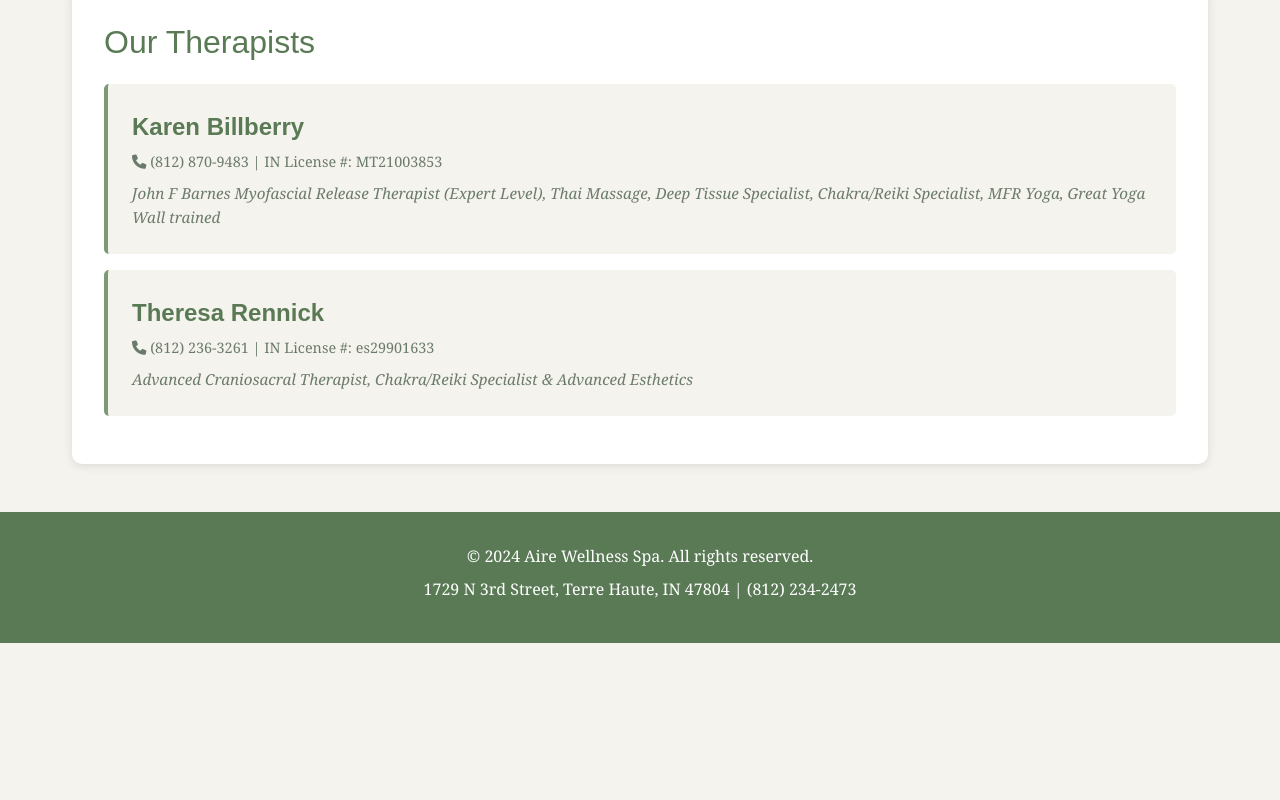
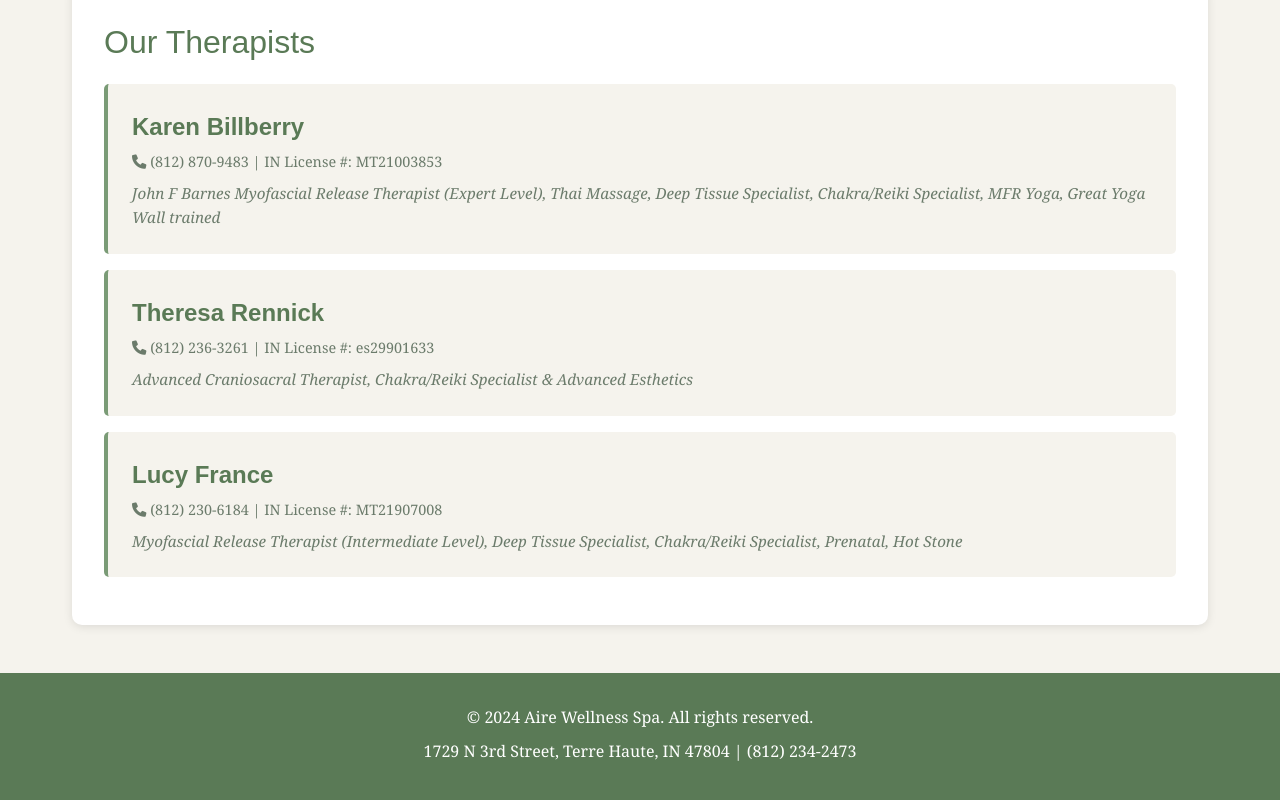
Before and after one commit to airewellnessspa/airewellnessspa.github.io, a plain HTML site: page index.html in a window 1280 px wide. Shown: the part 1158-1958 px from the top of the page. Before the commit the page ends 1801 px from the top, so only its background shows below. Drawn offline with Linux system fonts and the light colour scheme.

Commit message:
added lucy to therapist list

```diff
--- a/index.html
+++ b/index.html
@@ -103,6 +103,16 @@
                     Advanced Craniosacral Therapist, Chakra/Reiki Specialist & Advanced Esthetics
                 </div>
             </div>
+
+            <div class="therapist-card">
+                <h3>Lucy France</h3>
+                <div class="license">
+                    <i class="fas fa-phone"></i> (812) 230-6184 | IN License #: MT21907008
+                </div>
+                <div class="specialties">
+                    Myofascial Release Therapist (Intermediate Level), Deep Tissue Specialist, Chakra/Reiki Specialist, Prenatal, Hot Stone
+                </div>
+            </div>
         </section>
     </main>
 
```
